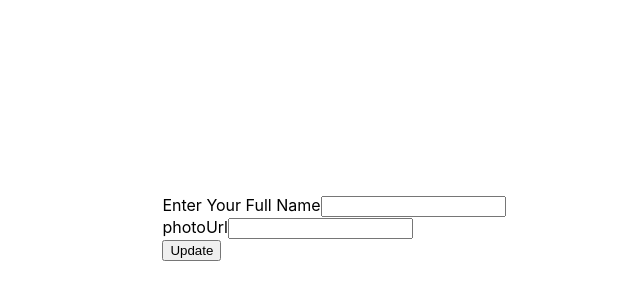
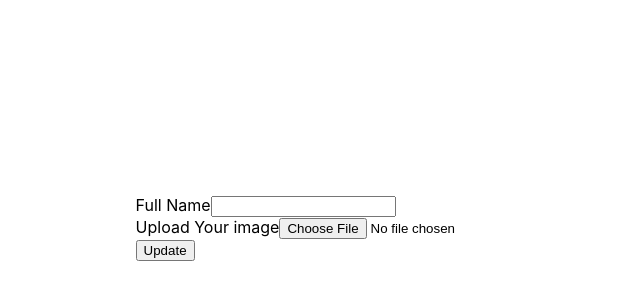
Before and after one commit to kaushlendrashukla/expensetracker, a React (Create React App) app: page /completeProfile in a window 1280 px wide. Shown: the part 172-472 px from the top of the page, without its empty margins (306-946 px from the left). Built offline with nearby package versions, Linux system fonts and the light colour scheme.

Commit message:
Edit User Details

```diff
--- a/src/Pages/CompleteProfile.js
+++ b/src/Pages/CompleteProfile.js
@@ -2,22 +2,25 @@ import React, { useRef } from "react";
 
 const CompleteProfile = () => {
   const nameInputRef = useRef();
-  const numberInputRef = useRef();
+  const imageInputRef = useRef();
 
   const updateHandler = (e) => {
     e.preventDefault();
-    const updatedName = nameInputRef.current.value;
-    const updatedphotourl = numberInputRef.current.value;
+    const name = nameInputRef.current.value;
+    const image = imageInputRef.current.value;
+
+    const id= localStorage.getItem('token')
 
     fetch(
-      "https://identitytoolkit.googleapis.com/v1/accounts:update?key=AIzaSyBWSS3XN_E1xvIXEOThRk9X6SqgWpzUdRw",
+       "https://identitytoolkit.googleapis.com/v1/accounts:signInWithCustomToken?key=AIzaSyBWSS3XN_E1xvIXEOThRk9X6SqgWpzUdRw",
       {
         method: "POST",
         body: JSON.stringify({
-          name: updatedName,
-          photoUrl:updatedphotourl,
+           idToken:id,
+          displayname: name,
+          photourl: image,
+          returnSecureToken:true
 
-          returnSecureToken: false,
         }),
         headers: {
           "Content-Type": "application/json",
@@ -35,7 +38,7 @@ const CompleteProfile = () => {
         }
       })
       .then((data) => {
-        console.log("endThen", data);
+        console.log("Last Then", data);
       })
       .catch((err) => {
         console.log(err);
@@ -45,12 +48,12 @@ const CompleteProfile = () => {
     <div>
       <form>
         <div>
-          <label> Enter Your Full Name</label>
+          <label> Full Name</label>
           <input type="text" ref={nameInputRef} />
         </div>
         <div>
-          <label>photoUrl</label>
-          <input type="text" ref={numberInputRef} />
+          <label>Upload Your image</label>
+          <input type="file" accept="/image/*" ref={imageInputRef} />
         </div>
         <button onClick={updateHandler}>Update</button>
       </form>
```
